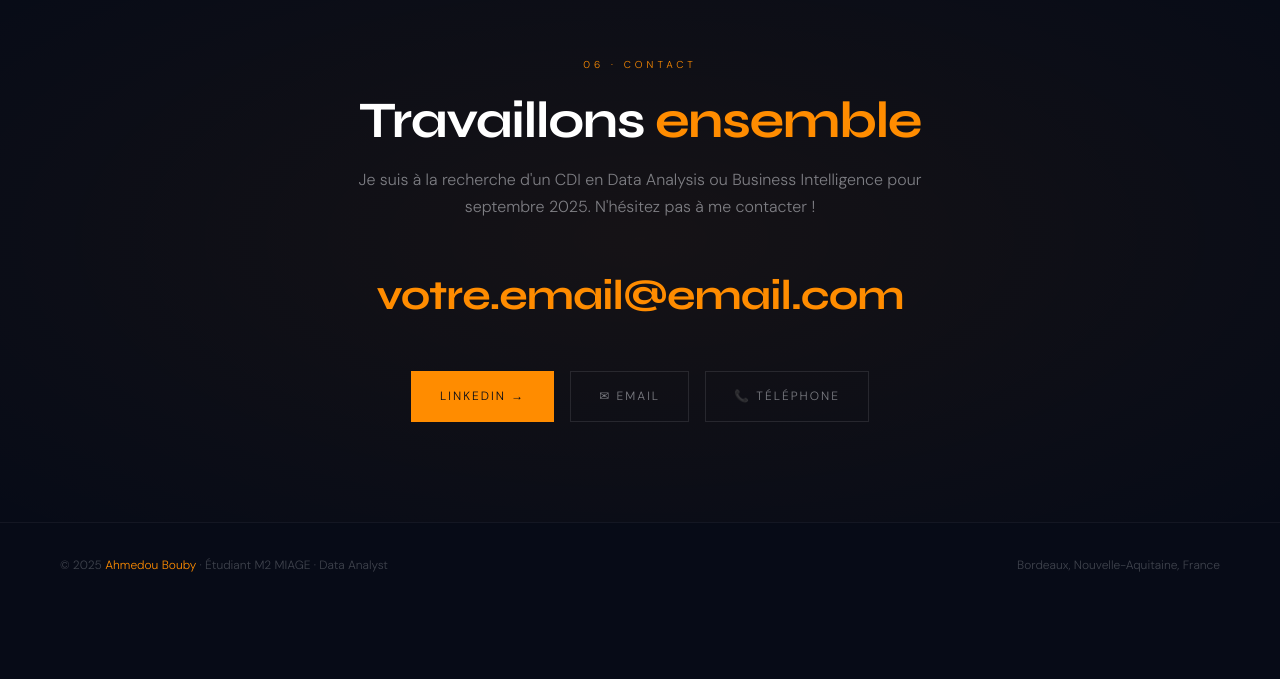
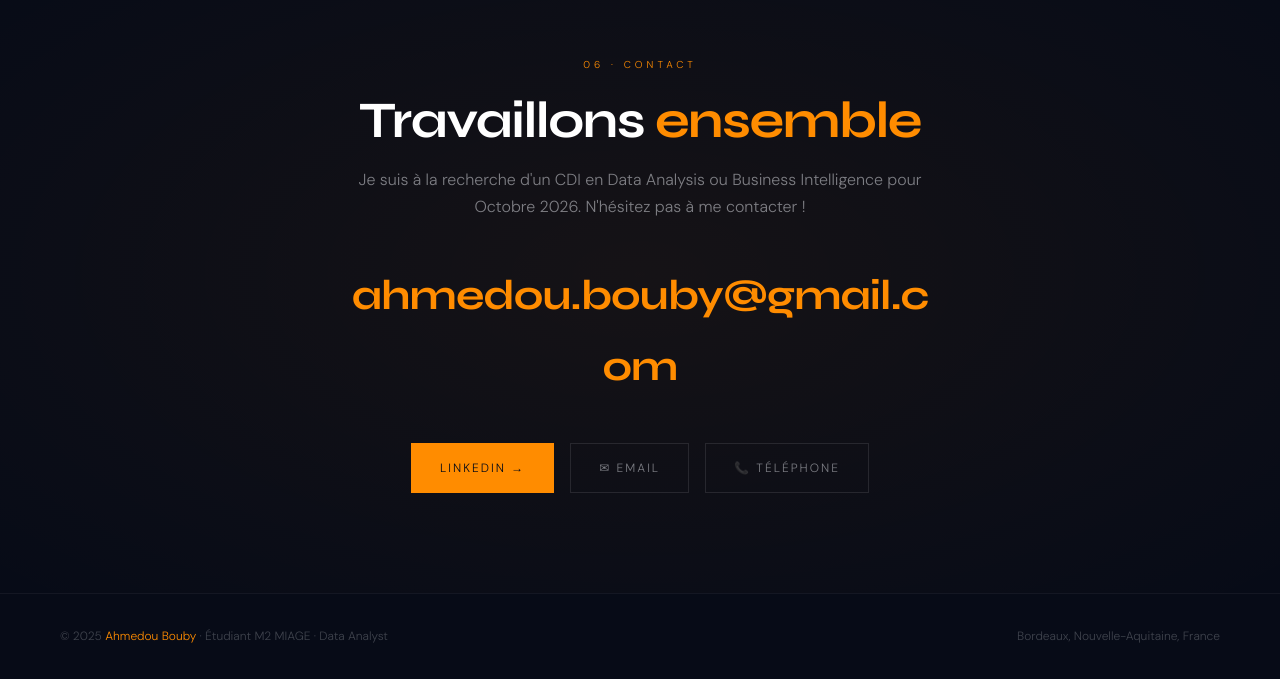
Before and after one commit to Ahmedoubouby/portfolio, a plain HTML site: page index.html in a window 1280 px wide. Shown: the part 5027-5706 px from the top of the page. Before the commit the page ends 5634 px from the top, so only its background shows below. Drawn offline with Linux system fonts and the light colour scheme.

Commit message:
Update contact information in index.html

```diff
--- a/index.html
+++ b/index.html
@@ -1116,14 +1116,14 @@ footer span { color: var(--orange); }
   <div class="contact-content reveal">
     <p class="section-label" style="text-align:center; margin-bottom:20px;">06 · Contact</p>
     <h2 class="section-title" style="margin-bottom:16px;">Travaillons <span>ensemble</span></h2>
-    <p style="color:var(--text-dim); margin-bottom:40px;">Je suis à la recherche d'un CDI en Data Analysis ou Business Intelligence pour septembre 2025. N'hésitez pas à me contacter !</p>
+    <p style="color:var(--text-dim); margin-bottom:40px;">Je suis à la recherche d'un CDI en Data Analysis ou Business Intelligence pour Octobre 2026. N'hésitez pas à me contacter !</p>
     <div class="contact-mail">
-      <a href="mailto:votre.email@email.com">votre.email@email.com</a>
+      <a href="mailto:ahmedou.bouby@gmail.com">ahmedou.bouby@gmail.com</a>
     </div>
     <div class="contact-links">
       <a href="https://www.linkedin.com/in/ahmedou-bouby-88647a260" target="_blank" class="clink primary">LinkedIn →</a>
-      <a href="mailto:votre.email@email.com" class="clink">✉ Email</a>
-      <a href="tel:+33XXXXXXXXX" class="clink">📞 Téléphone</a>
+      <a href="mailto:ahmedou.bouby@gmail.com" class="clink">✉ Email</a>
+      <a href="tel:+33788219393" class="clink">📞 Téléphone</a>
     </div>
   </div>
 </section>
```
